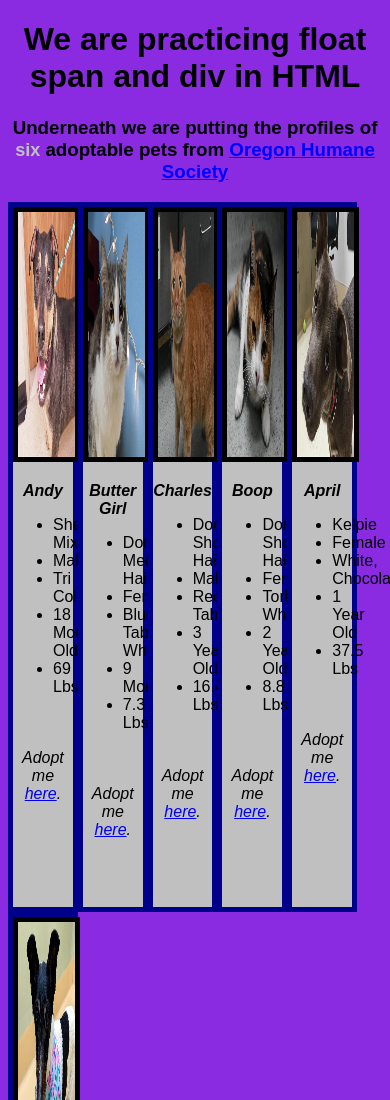
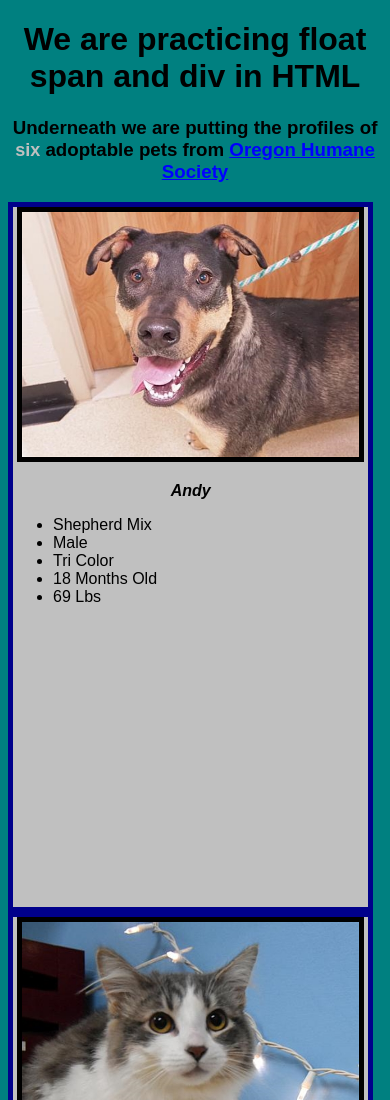
Before and after one commit to CHuber42/animal-shelter, a plain HTML site: page animal-shelter.html in a window 390 px wide. Shown: the top 1100 px of the page. Drawn offline with Linux system fonts and the light colour scheme.

```diff
--- a/css/animalshelter.css
+++ b/css/animalshelter.css
@@ -47,3 +47,21 @@ div.column{
 div.column p.heavy {
   font-weight: 900;
 }
+
+@media screen and (max-width: 768px) and (min-width: 481px) {
+  body {
+    background-color: black;
+    color: white;
+  }
+}
+
+@media screen and (max-width:480px) {
+  body {
+    background-color: teal;
+
+  }
+  body div.column {
+    float: bottom;
+    width: 95%;
+  }
+}
```
